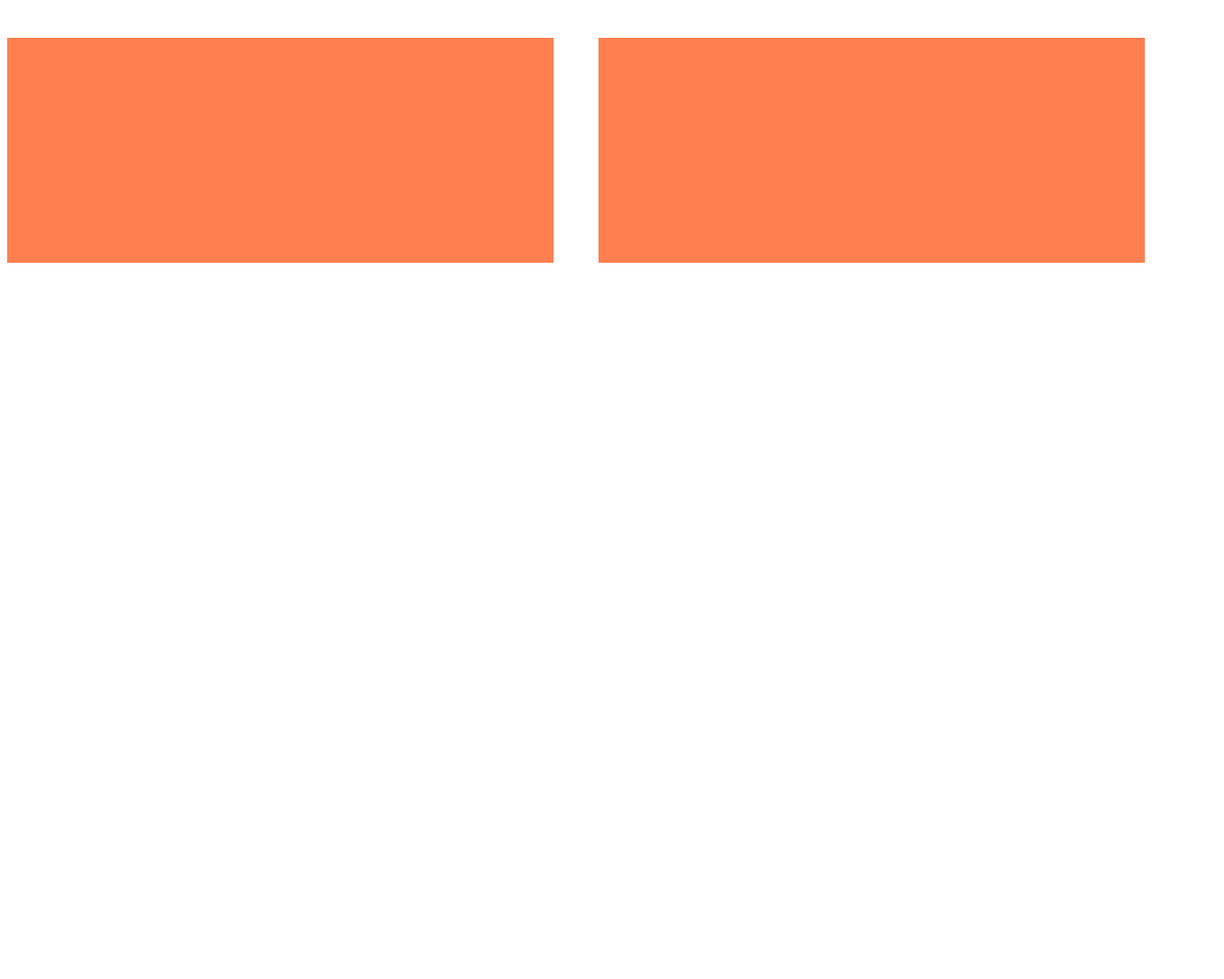
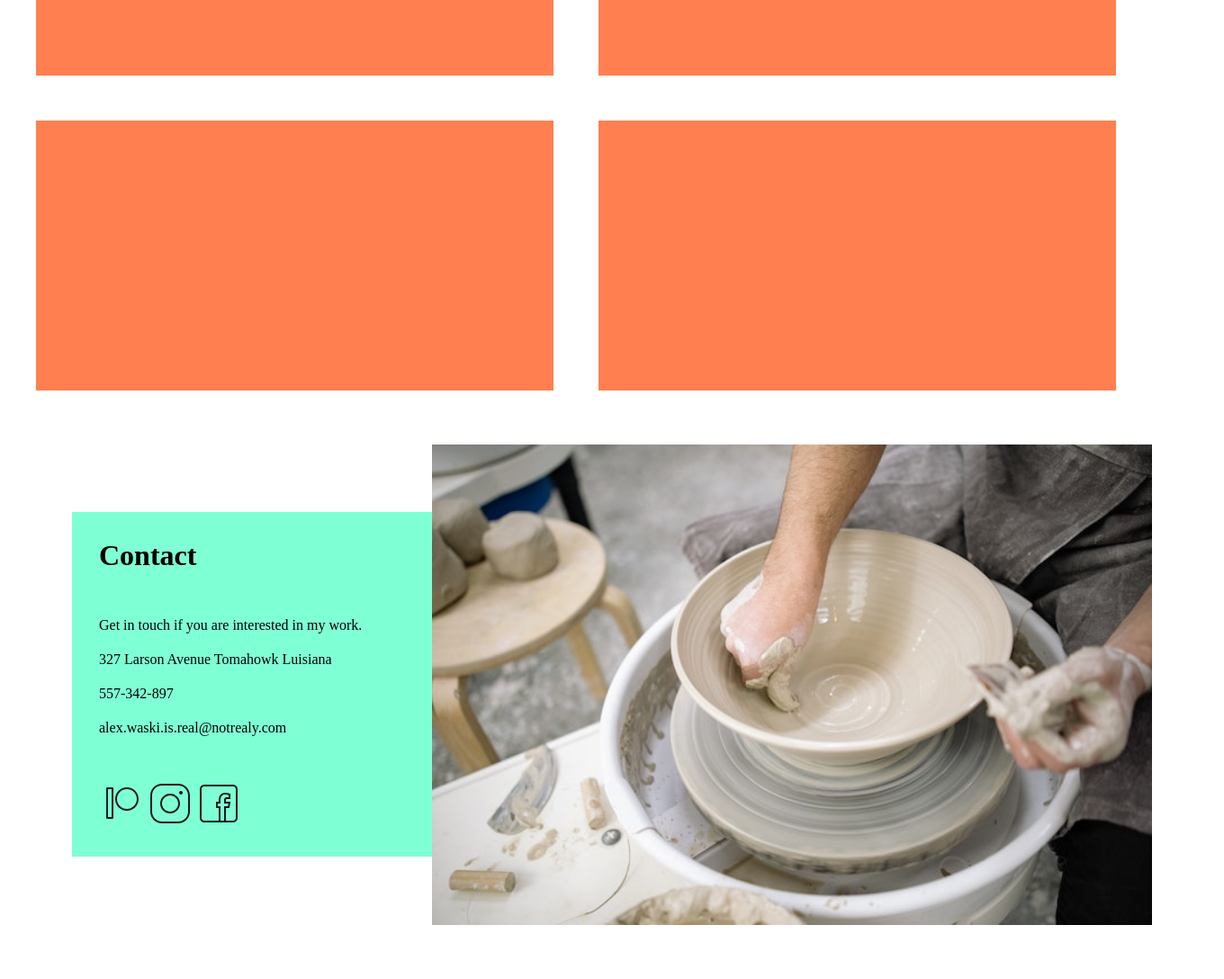
Before and after one commit to Mekintosz/personal-portofolio, a plain HTML site: page index.html in a window 1280 px wide. Shown: the part 1286-2374 px from the top of the page at 90% size, 1360 px wide, since content can reach past the window. Before the commit the page ends 1586 px from the top, so only its background shows below. Drawn offline with Linux system fonts and the light colour scheme.

Commit message:
Layout, grid and flex + color

```diff
--- a/index.html
+++ b/index.html
@@ -10,15 +10,20 @@
     <header>
         <div>
             <div class="header container">
-                <div class="header photo"></div>
+                <div class="header photo"><h1 class="title">Alex Waski</h1></div>
+
                 <div class="header card">
                     <h1>About me</h1>
                     <p>Lorem ipsum dolor sit amet, consectetur adipisicing elit. Tempore reiciendis consequatur, consectetur minus similique officiis. Nemo rerum dolor veritatis, numquam blanditiis veniam, placeat quam expedita, libero nam qui praesentium accusamus?Lorem ipsum dolor sit amet consectetur adipisicing elit. Optio rerum fugiat suscipit? Ipsa eius natus quia nihil consequuntur pariatur in reiciendis repudiandae, minus nulla, quidem inventore quod! Earum, eaque eligendi.</p>
+                    <div class="header-icons">
+                        <a><img src="./asets/icon-patreon.svg" alt="icon patreon"></a>
+                        <a><img src="./asets/icon-instagram.svg" alt="icon instagram"></a>
+                        <a><img src="./asets/icon-facebook.svg" alt="icon facebook"></a></div>
                 </div>
                 <div>
 
                 </div>
-                <div></div>
+
             </div>
         </div>
     </header>
@@ -30,6 +35,25 @@
         <div class="project"></div>
         <div class="project"></div>
     </main>
-    <footer></footer>
+    <footer>
+        <div class="footer-container">
+            <div class="footer-panel">
+                <h1>Contact</h1>
+                <p>Get in touch if you are interested in my work.</p>
+                <p>327 Larson Avenue Tomahowk Luisiana
+                </p>
+                <p>557-342-897</p>
+                <p>alex.waski.is.real@notrealy.com</p>
+                <div class="footer-icons">
+                    <a><img src="./asets/icon-patreon.svg" alt="icon patreon"></a>
+                    <a><img src="./asets/icon-instagram.svg" alt="icon instagram"></a>
+                    <a><img src="./asets/icon-facebook.svg" alt="icon facebook"></a>
+                </div>
+            </div>
+
+            <img src="./asets/footer-horizontal2.jpg" alt="Making a clay bowl">
+
+        </div>
+    </footer>
 </body>
 </html>
--- a/style.css
+++ b/style.css
@@ -1,13 +1,26 @@
+* {
+    box-sizing: border-box;
+    padding: 0;
+    margin: 0;
+}
+
+body {
+    display: flex;
+    flex-direction: column;
+    align-items: center;
+}
+
 .galery {
     display: grid;
-    grid-template-columns: repeat(auto-fit, minmax(400px, 1fr));
+    grid-template-columns: repeat(auto-fit, minmax(320px, 575px));
     gap: 50px;
+    max-width: 1200px;
 
 }
 
 .project {
     background-color: coral;
-    height: 250px;
+    height: 300px;
 }
 
 .header.photo {
@@ -16,9 +29,10 @@
     background-size: cover;
     height: 600px;
     width: 600px;
+    position: relative;
 }
 
-.header.container {
+.header.container{
     display: flex;
     align-items: center;
     justify-content: center;
@@ -32,4 +46,64 @@
     width: 600px;
     background-color: pink;
     padding: 30px;
+    position: relative;
 }
+
+.title {
+    position: absolute;
+    bottom: 170px;
+    font-size: 5em;
+    color: white;
+}
+
+.header-icons {
+    position: absolute;
+    bottom: 30px;
+    right: 30px;
+
+}
+
+.header-icons img,
+.footer-icons img {
+    height: 50px;
+}
+
+.footer-icons {
+    padding-top: 40px;
+}
+
+.footer-panel {
+    background-color: aquamarine;
+    width: 400px;
+    padding: 30px;
+}
+
+
+.footer-panel>p{
+    padding: 10px 0;
+}
+
+.footer-panel>h1 {
+    padding-bottom: 40px;
+
+}
+.footer-container>img {
+    width: 800px;
+
+}
+
+footer {
+
+    align-self: stretch;
+    display: grid;
+}
+
+.footer-container {
+    display: flex;
+    align-items:center;
+
+    padding: 60px 80px;
+    justify-self: center;
+
+
+}
```
Also changed, not shown: asets/icon-facebook.svg (added), asets/icon-instagram.svg (added), asets/icon-patreon.svg (added).
